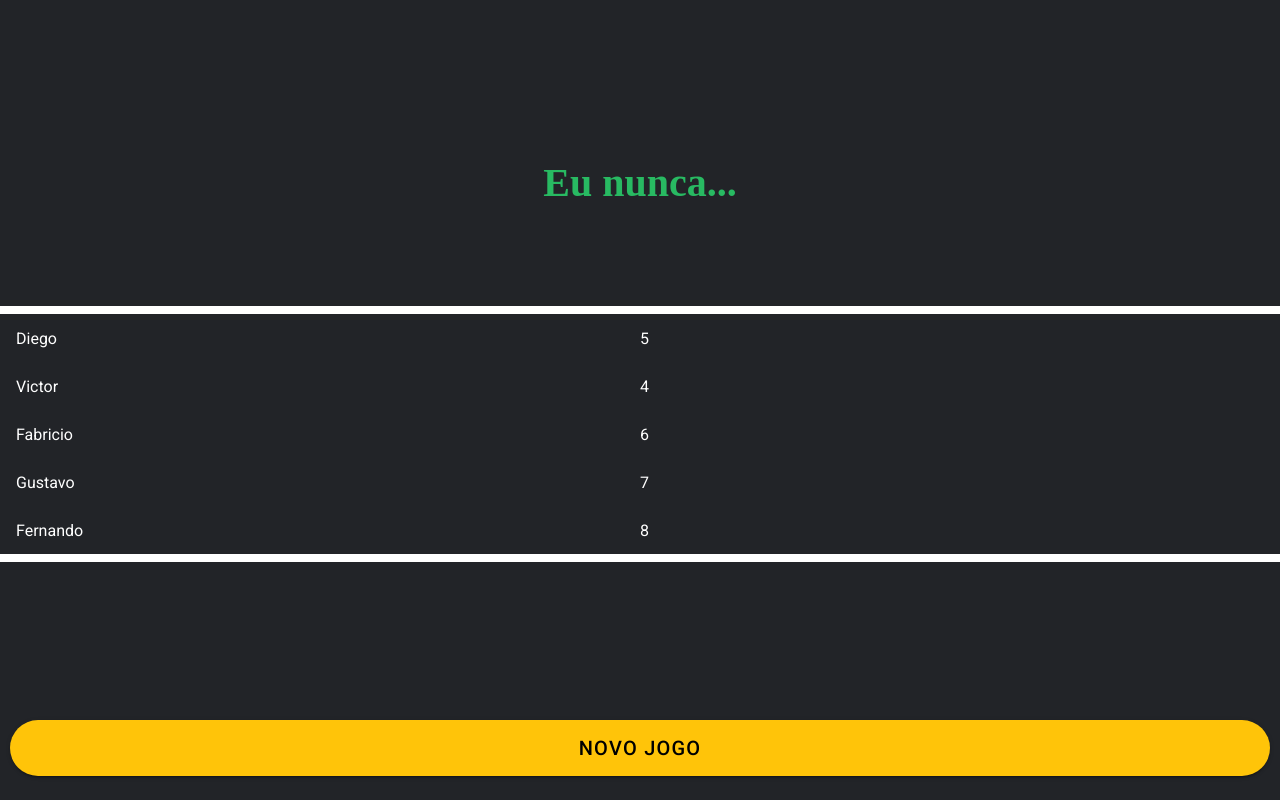
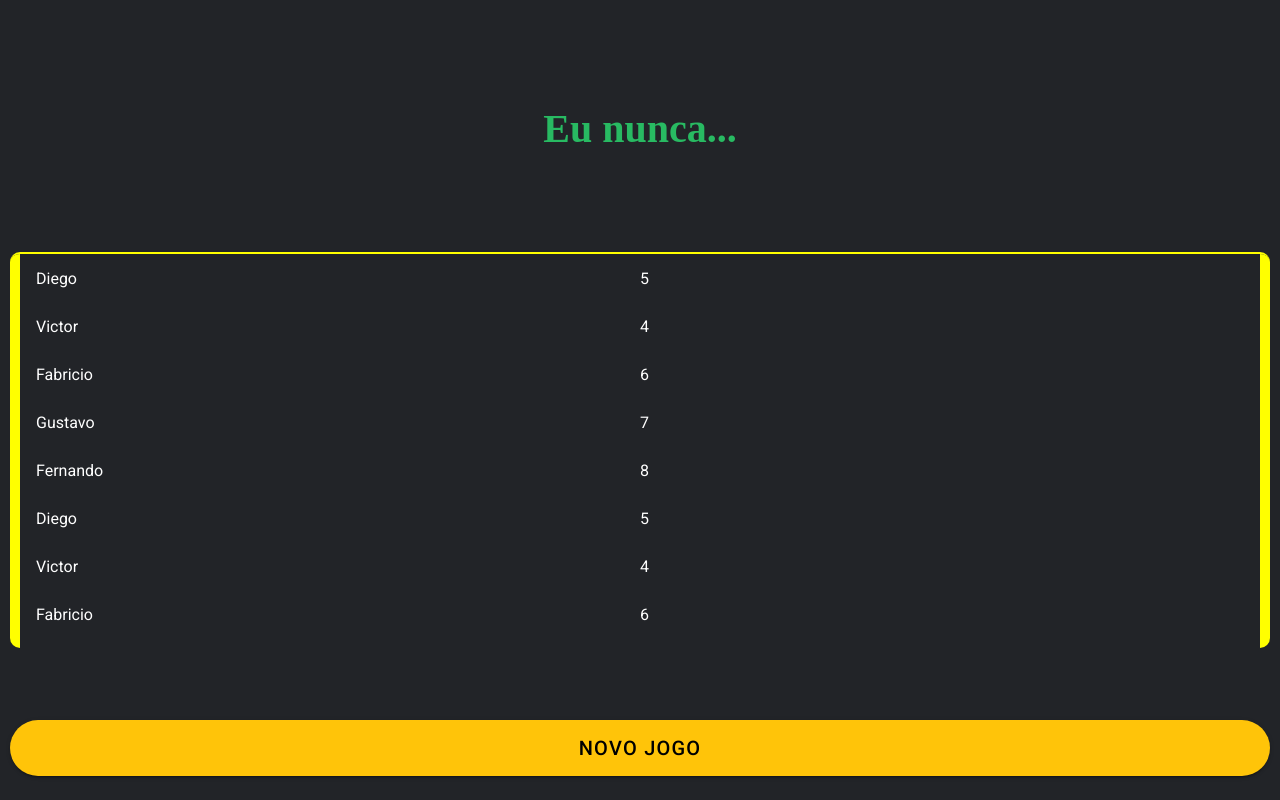
Before and after one commit to victor-luiz/i-never-friends, a React (Create React App) app: page /score in a window 1280 px wide. Built offline with nearby package versions, Linux system fonts and the light colour scheme; a web font is replaced by a local one.

Commit message:
Estilizado página de Score

```diff
--- a/src/pages/Card.tsx
+++ b/src/pages/Card.tsx
@@ -59,7 +59,7 @@ const Card: React.FC<Props> = ({ friends }) => {
           </IonFabButton>
         </IonFab>
         <IonFab vertical="bottom" horizontal="end" slot="fixed">
-          <IonFabButton color={'danger'}>
+          <IonFabButton color={'danger'} routerLink={'/score'}>
             <IonIcon icon={exit} />
           </IonFabButton>
         </IonFab>
--- a/src/pages/Score.css
+++ b/src/pages/Score.css
@@ -1,3 +1,24 @@
+.content {
+  padding: 0 10px;
+}
+
+span {
+  margin-top: 2rem;
+}
+
+.players-list {
+  padding: 5px 0;
+  padding: 0 10px;
+  border-radius: 10px;
+  border-top: 2px solid yellow;
+  background-color: yellow;
+  height: 55%;
+  overflow-y: scroll;
+}
+
 .button-newgame {
   margin: 0 10px;
+  position: -webkit-sticky;
+  position: sticky;
+  top: 150;
 }
--- a/src/pages/Score.tsx
+++ b/src/pages/Score.tsx
@@ -16,19 +16,32 @@ const Score: React.FC = () => {
     {name: 'Fabricio', score: 6},
     {name: 'Gustavo', score: 7},
     {name: 'Fernando', score: 8},
+    {name: 'Diego', score: 5},
+    {name: 'Victor', score: 4},
+    {name: 'Fabricio', score: 6},
+    {name: 'Gustavo', score: 7},
+    {name: 'Fernando', score: 8},
+    {name: 'Victor', score: 4},
+    {name: 'Fabricio', score: 6},
+    {name: 'Gustavo', score: 7},
+    {name: 'Fernando', score: 8},
   ]
 
   return (
     <>
       <IonPage>
-        <IonContent color={'dark'}>
+        <IonContent fullscreen color={'dark'}>
           <main className='content'>
             <span className="title-header">Eu nunca...</span>
-            <IonList>
+            <IonList className='players-list'>
               {
                 participantes.map(it => {
                   return (
-                    <IonItem color={'black'} lines='none'>
+                    <IonItem
+                      className='players-item-list'
+                      color={'black'}
+                      lines='none'
+                    >
                       <IonLabel>{it.name}</IonLabel>
                       <IonLabel>{it.score}</IonLabel>
                     </IonItem>
```
